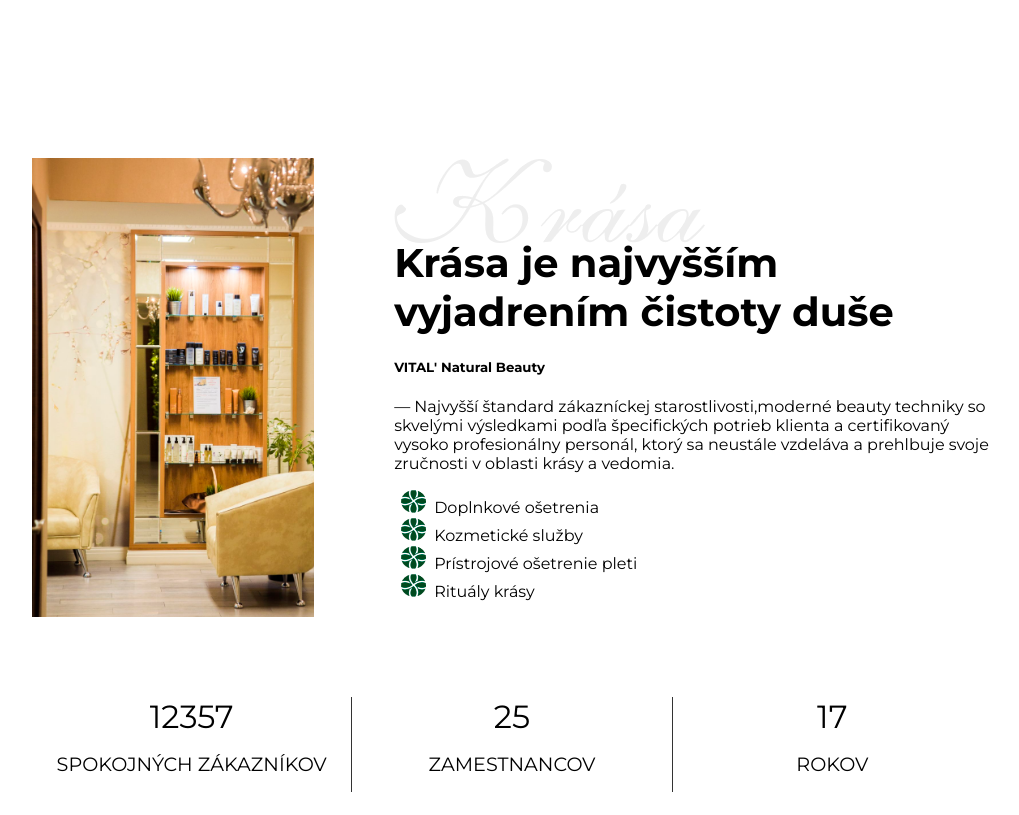
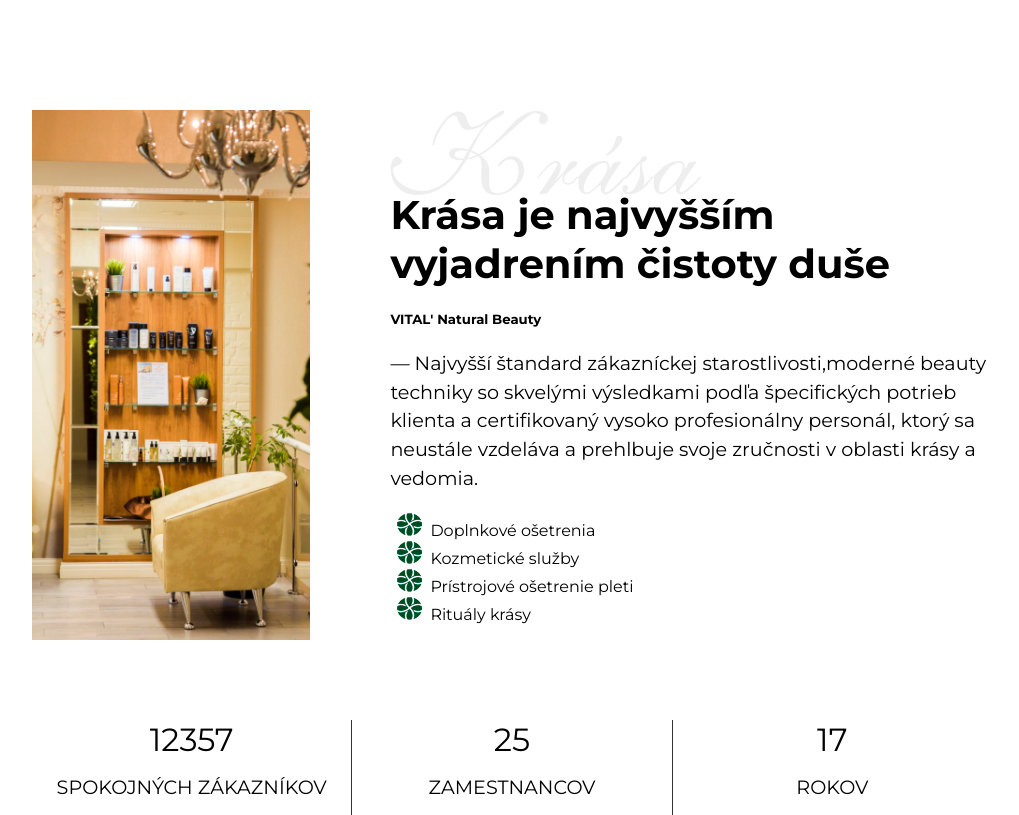
Before and after one commit to Sobanim/landing-webproject, a website: page src/index.html in a window 1280 px wide. Shown: the part 1123-1938 px from the top of the page, without its empty margins (128-1147 px from the left). Before the commit the page ends 1915 px from the top, so only its background shows below. Drawn offline with nearby package versions, Linux system fonts and the light colour scheme; files that its build step writes are made by us from their sources.

Commit message:
Work commit

```diff
--- a/src/index.html
+++ b/src/index.html
@@ -98,7 +98,7 @@
     <div class="beauty">
         <div class="beauty-content">
             <div class="beauty__slider">
-                <div class="slide-1"></div>
+                <img src="img/krasa-slider.png" class="slide-1" alt="">
             </div>
             <div class="beauty-descr">
                 <div class="beauty__header">
@@ -139,6 +139,10 @@
     </div>
 
 
+    <div class="service">
+
+    </div>
+
     <script src="https://ajax.googleapis.com/ajax/libs/jquery/3.5.1/jquery.min.js"></script>
     <script src="js/script.js"></script>
 </body>
--- a/src/scss/style.scss
+++ b/src/scss/style.scss
@@ -1,11 +1,12 @@
 * {
     font-family: "Montserrat", sans-serif;
 }
-h1, h2,
+h1,
+h2,
 body {
     margin: 0;
 }
-body{
+body {
     scroll-behavior: smooth;
 }
 
@@ -116,20 +117,19 @@ body{
                 transition: all 0.5s ease 0s;
             }
         }
-        &.active:before{
+        &.active:before {
             @media (max-width: 767px) {
                 transform: rotate(45deg);
                 top: 9px;
             }
-
         }
-        @media (max-width: 767px){
-            &.active:after{
+        @media (max-width: 767px) {
+            &.active:after {
                 transform: rotate(-45deg);
                 bottom: 9px;
             }
         }
-        &.active span{
+        &.active span {
             transform: scale(0);
         }
     }
@@ -219,7 +219,7 @@ body{
         top: -50%;
         width: 100%;
         transition: all 0.7s ease-in-out 0s;
-        &.active{
+        &.active {
             top: 0;
             background-color: white;
         }
@@ -233,7 +233,7 @@ body{
         }
     }
     .nav__link {
-        @media (max-width: 767px){
+        @media (max-width: 767px) {
             margin-right: 0;
         }
     }
@@ -347,38 +347,50 @@ body{
 }
 
 .beauty {
-    margin-top: 10rem;
+    margin-top: 7rem;
     padding: 0 10rem;
     .beauty-content {
         display: flex;
         justify-content: space-between;
     }
     .beauty__slider {
-        width: 100%;
-    }
-    .slide-1 {
-        background: url('../img/krasa-slider.png') no-repeat;
+        // width: 100%;
+        flex: 0 0 29%;
+        & img {
             width: 100%;
             height: 100%;
-        background-size: cover;
+            object-fit: cover;
+        }
+    }
+
+    .slide-1 {
     }
     .beauty-descr {
         margin-left: 5rem;
         .beauty__header {
-        background: url('../img/krasa-head.png') no-repeat;
+            background: url("../img/krasa-head.png") no-repeat;
         }
         .beuty__header__title {
             padding-top: 5rem;
             font-weight: 700;
             font-size: 2.5rem;
+            &::after {
+                // content: '';
+                // display: inline-block;
+                // width: 25px;
+                // border-bottom: 2px solid black;
+            }
         }
         .beauty__text {
+            p {
+                font-size: 1.2rem;
+                line-height: 1.5;
+            }
         }
         .beauty__list {
-        & ul{
-            list-style-image: url('../img/list-icon.png');
-            & li{
-
+            & ul {
+                list-style-image: url("../img/list-icon.png");
+                & li {
                 }
             }
         }
@@ -387,7 +399,7 @@ body{
         display: flex;
         justify-content: space-between;
         margin-top: 5rem;
-        & p{
+        & p {
             margin: 0 0 1rem 0;
         }
         @media (max-width: 767px) {
@@ -398,8 +410,8 @@ body{
         // padding: 0 2rem ;
         flex: 33.3%;
         text-align: center;
-        &.--center{
-            border-left: 1px solid #333 ;
+        &.--center {
+            border-left: 1px solid #333;
             border-right: 1px solid #333;
         }
     }
```
Also changed, not shown: dist/css/style.css, dist/css/style.min.css, dist/index.html. Lines whose indentation alone changed are shown as unchanged.
